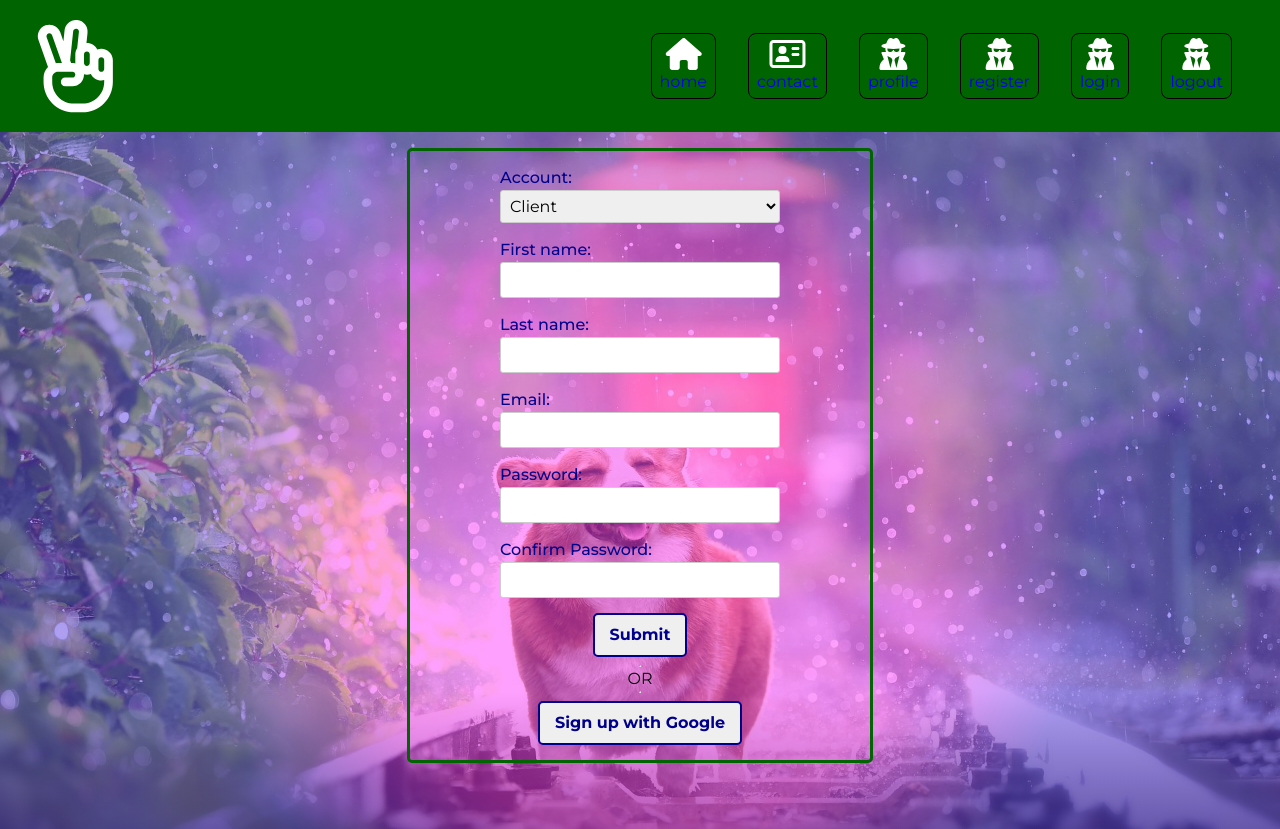
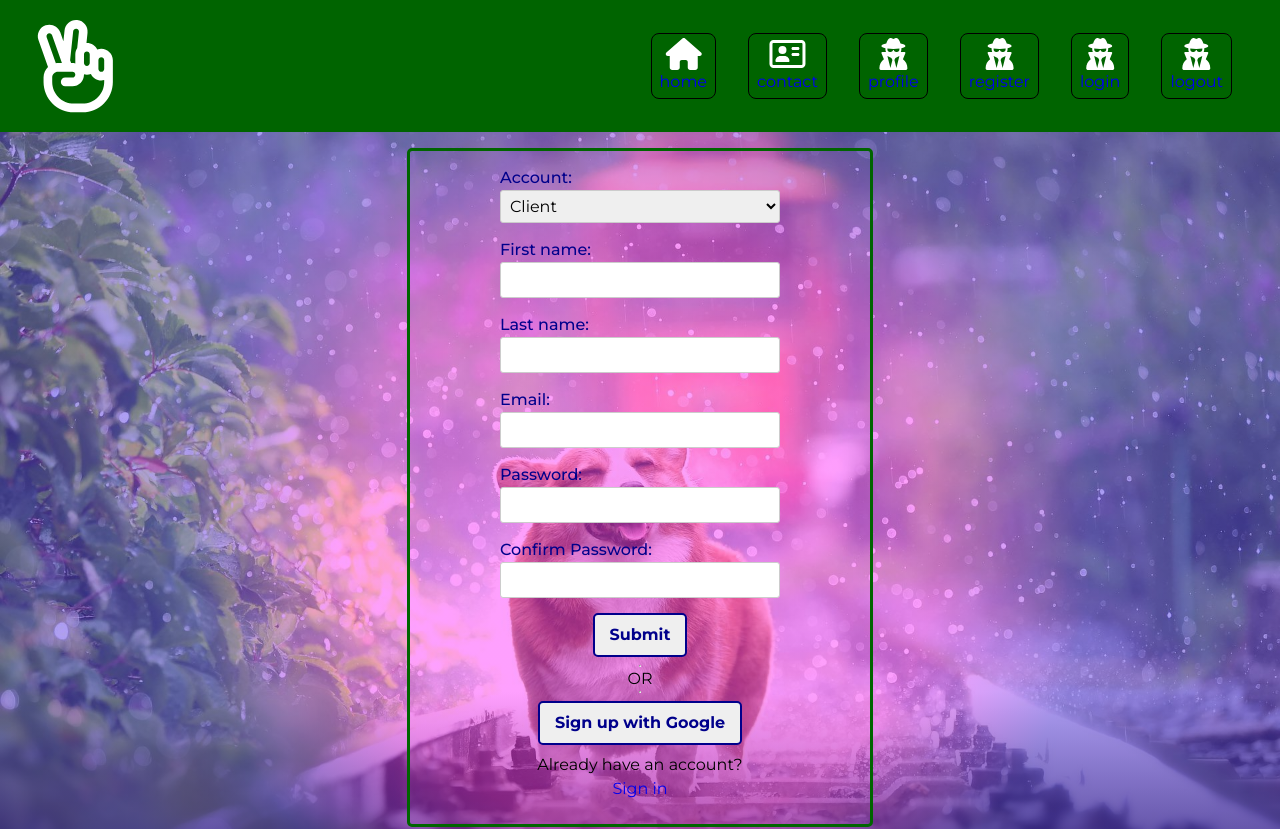
Before and after one commit to AlexanderKrysiuk/LinkUp-Frontend, a React (Vite) app: page /register in a window 1280 px wide. Shown: the top 829 px of the page. Built offline with nearby package versions, Linux system fonts and the light colour scheme; a web font is replaced by a local one.

Commit message:
Add redirection to another login/register form

```diff
--- a/src/components/formUtils/FormRedirect.tsx
+++ b/src/components/formUtils/FormRedirect.tsx
@@ -1,5 +1,6 @@
 import React from 'react';
 import { Link } from 'react-router-dom';
+import { LOCAL_URI } from '@utils/links';
 
 type TextProp = {
 	statement: string;
@@ -7,10 +8,11 @@ type TextProp = {
 };
 
 const FormRedirect: React.FC<TextProp> = ({ statement, linkText }) => {
+	var path = linkText === 'Sign up' ? 'register' : 'login';
 	return (
 		<div className='form-redirect'>
 			{statement}
-			<Link to=''>{linkText}</Link>
+			<Link to={`${LOCAL_URI}/${path}`}>{linkText}</Link>
 		</div>
 	);
 };
--- a/src/components/loginForm/LoginForm.tsx
+++ b/src/components/loginForm/LoginForm.tsx
@@ -3,7 +3,7 @@ import { zodResolver } from '@hookform/resolvers/zod';
 import apiHandler from '@utils/fetchApi';
 import { LoginData } from '@utils/formData';
 import { user } from '@utils/formSchemas';
-import { LOGIN_URL } from '@utils/links';
+import { API_LOGIN_URL } from '@utils/links';
 import React from 'react';
 import { useForm } from 'react-hook-form';
 import { useNavigate } from 'react-router-dom';
@@ -27,7 +27,7 @@ export default function LoginForm() {
 			password: data.password,
 		};
 
-		const apiUrl = LOGIN_URL;
+		const apiUrl = API_LOGIN_URL;
 
 		try {
 			const response = await apiHandler.apiOptions(apiUrl, userLoginData);
--- a/src/components/registrationForm/RegistrationComponent.tsx
+++ b/src/components/registrationForm/RegistrationComponent.tsx
@@ -2,7 +2,7 @@ import ButtonComponent from '@components/formUtils/ButtonComponent';
 import DividerComponent from '@components/formUtils/DividerComponent';
 import RegistrationForm from '@components/registrationForm/RegistrationForm';
 import React from 'react';
-//import FormRedirect from '@components/formUtils/FormRedirect';
+import FormRedirect from '@components/formUtils/FormRedirect';
 import '@layouts/FormLayout.css';
 
 export default function RegistrationComponent() {
@@ -11,10 +11,10 @@ export default function RegistrationComponent() {
 			<RegistrationForm />
 			<DividerComponent message='OR' />
 			<ButtonComponent text='Sign up' />
-			{/* <FormRedirect
+			<FormRedirect
 				statement='Already have an account? '
 				linkText='Sign in'
-			/> */}
+			/>
 		</div>
 	);
 }
--- a/src/components/registrationForm/RegistrationForm.tsx
+++ b/src/components/registrationForm/RegistrationForm.tsx
@@ -4,7 +4,7 @@ import '@layouts/FormLayout.css';
 import apiHandler from '@utils/fetchApi';
 import { RegistrationData } from '@utils/formData';
 import { newUser } from '@utils/formSchemas';
-import { REGISTER_URL } from '@utils/links';
+import { API_REGISTER_URL } from '@utils/links';
 import React from 'react';
 import { useForm } from 'react-hook-form';
 import { useNavigate } from 'react-router-dom';
@@ -30,7 +30,7 @@ export default function RegistrationForm() {
 			role: data.userType,
 		};
 
-		const apiUrl = REGISTER_URL;
+		const apiUrl = API_REGISTER_URL;
 
 		try {
 			const response = await apiHandler.apiOptions(
```
